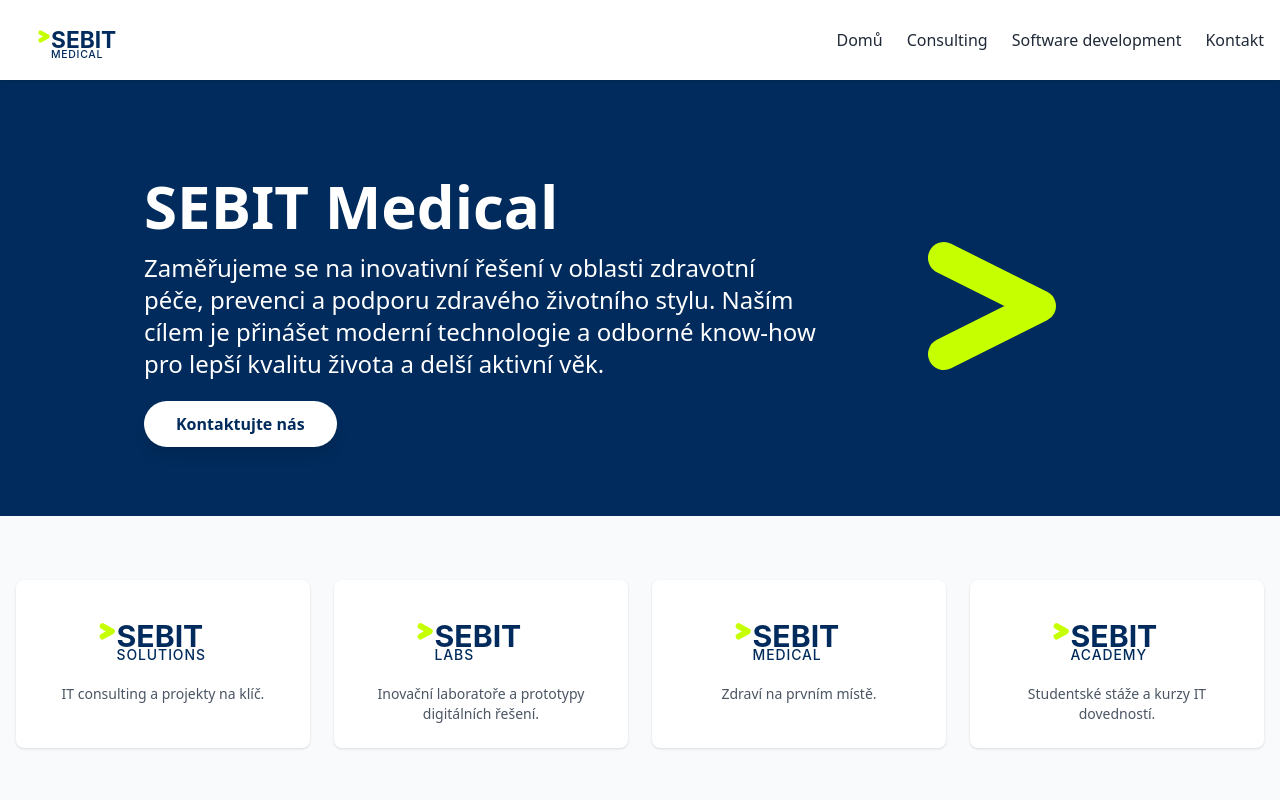
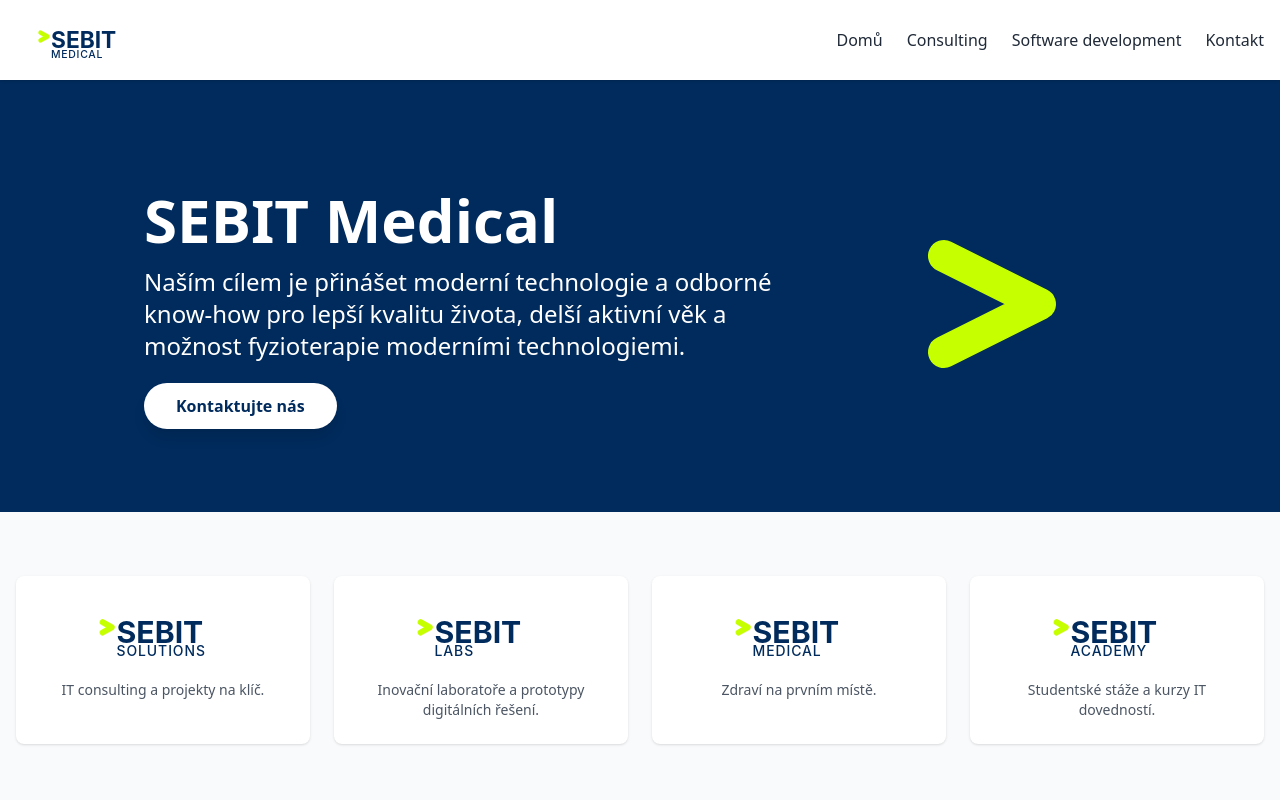
Before and after one commit to VolPark/SEBIT.github.io, a plain HTML site: page Medical/index.html in a window 1280 px wide. Shown: the top 800 px of the page. Drawn offline with nearby package versions, Linux system fonts and the light colour scheme.

Commit message:
Update SEBIT Medical section description for clarity and inclusion of physiotherapy services

```diff
--- a/Medical/index.html
+++ b/Medical/index.html
@@ -126,7 +126,7 @@
           SEBIT Medical
         </h1>
         <p class="text-lg md:text-2xl mb-8 max-w-2xl">
-          Zaměřujeme se na inovativní řešení v oblasti zdravotní péče, prevenci a podporu zdravého životního stylu. Naším cílem je přinášet moderní technologie a odborné know-how pro lepší kvalitu života a delší aktivní věk.
+          Naším cílem je přinášet moderní technologie a odborné know-how pro lepší kvalitu života, delší aktivní věk a možnost fyzioterapie moderními technologiemi.
         </p>
         <a href="#kontakt" class="bg-white text-sebit-navy px-8 py-3 rounded-full font-semibold shadow-lg hover:bg-gray-100 transition">
           Kontaktujte nás
```
